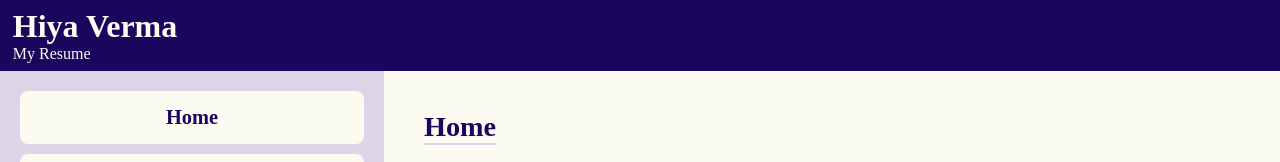
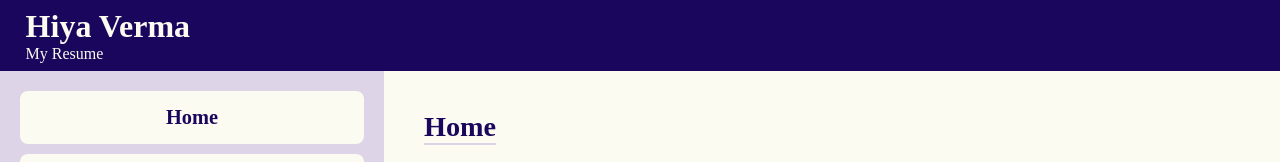
Before and after one commit to hiyaverms/HV_Resume_React, a React (Vite) app: page / in a window 1280 px wide. Shown: the top 162 px of the page. Built offline with nearby package versions, Linux system fonts and the light colour scheme; grey boxes are pictures that could not be loaded.

Commit message:
changed padding

```diff
--- a/src/components/Header.tsx
+++ b/src/components/Header.tsx
@@ -3,7 +3,7 @@ import styled from 'styled-components';
 const StyledHeader = styled.header`
     display: flex;
     flex-direction: column;
-    padding: 1vh 1vw;
+    padding: 1vh 2vw;
     background-color: #1B065E;
     color: #FBFBF2;
 
```
